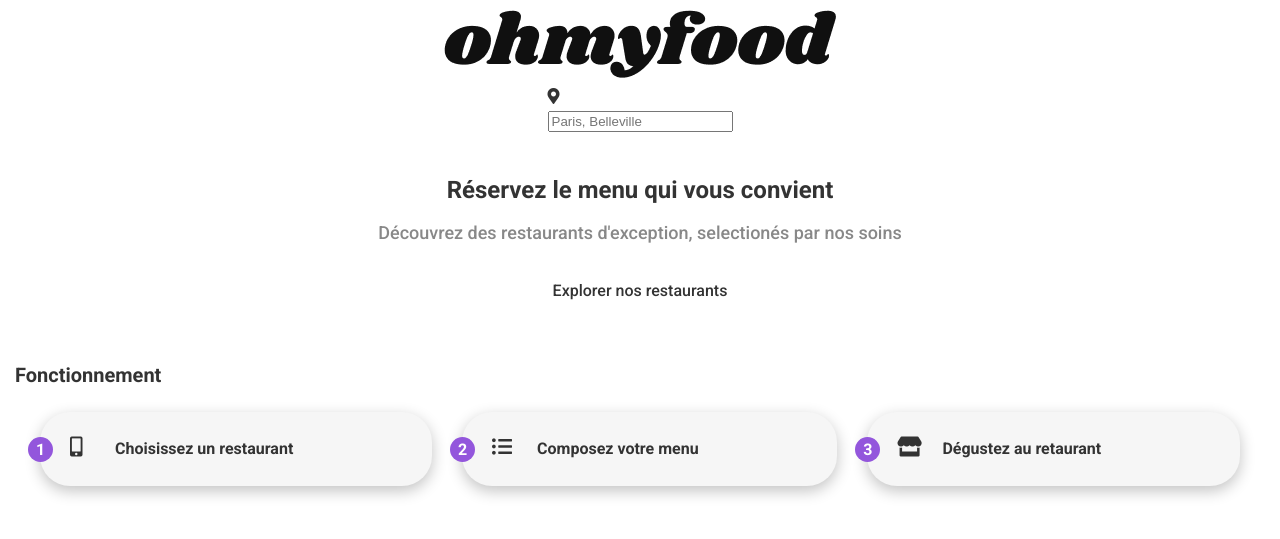
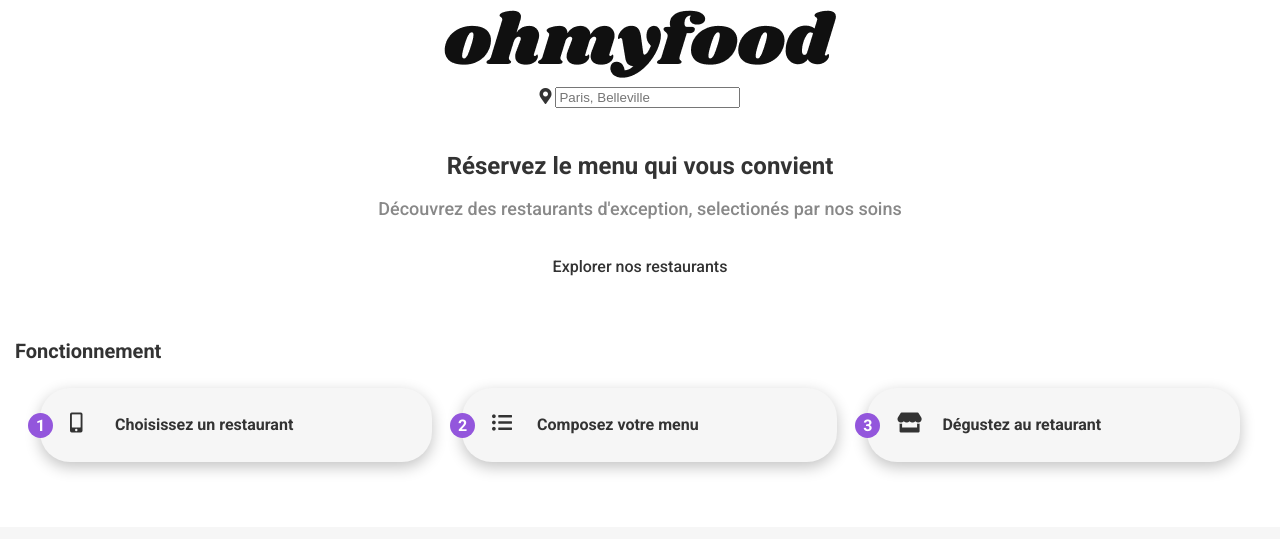
Before and after one commit to Melania238/MelaniaGARCIALEAL_3_09022021, a plain HTML site: page index.html in a window 1280 px wide. Shown: the top 539 px of the page. Drawn offline with Linux system fonts and the light colour scheme; a web font is replaced by a local one.

Commit message:
Div localisation

```diff
--- a/index.html
+++ b/index.html
@@ -26,15 +26,14 @@
             </a>
           </div>
 
+        <div class="localisation">
           <form class="search__location">
-            <div class="search__icons">
-              <i class="fas fa-map-marker-alt location"></i>
-            </div>
-
             <div class="input-field">
-              <input type="text" placeholder="Paris, Belleville" />
+            <i class="fas fa-map-marker-alt location"></i>
+            <input type="text" placeholder="Paris, Belleville" />
             </div>
           </form>
+        </div>
         </header>
 
         <main>
```
